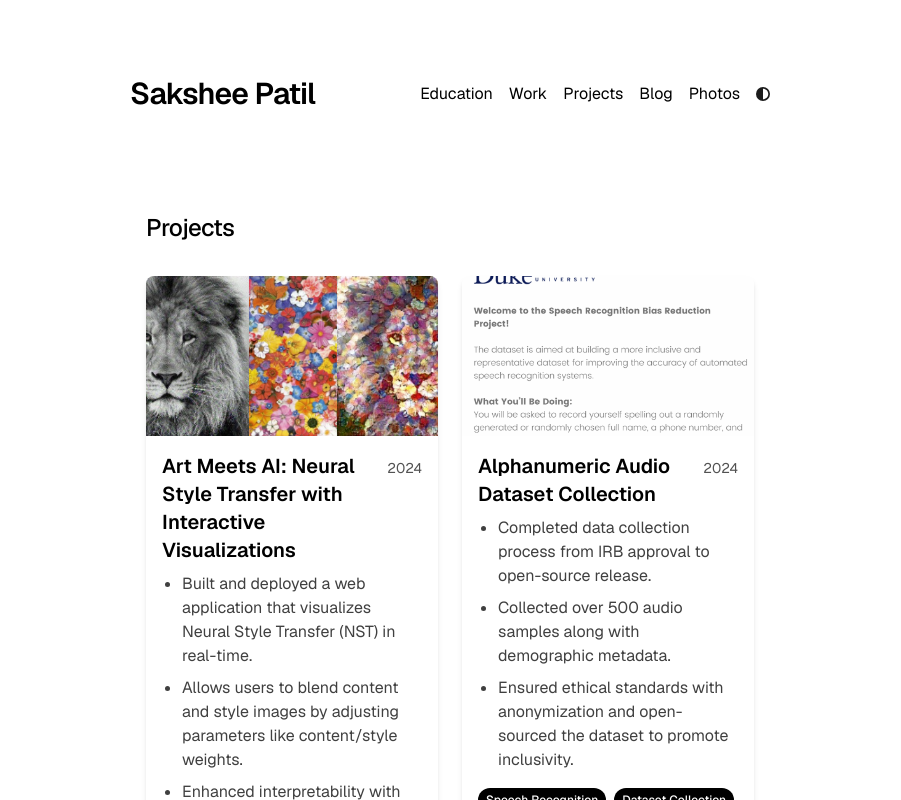
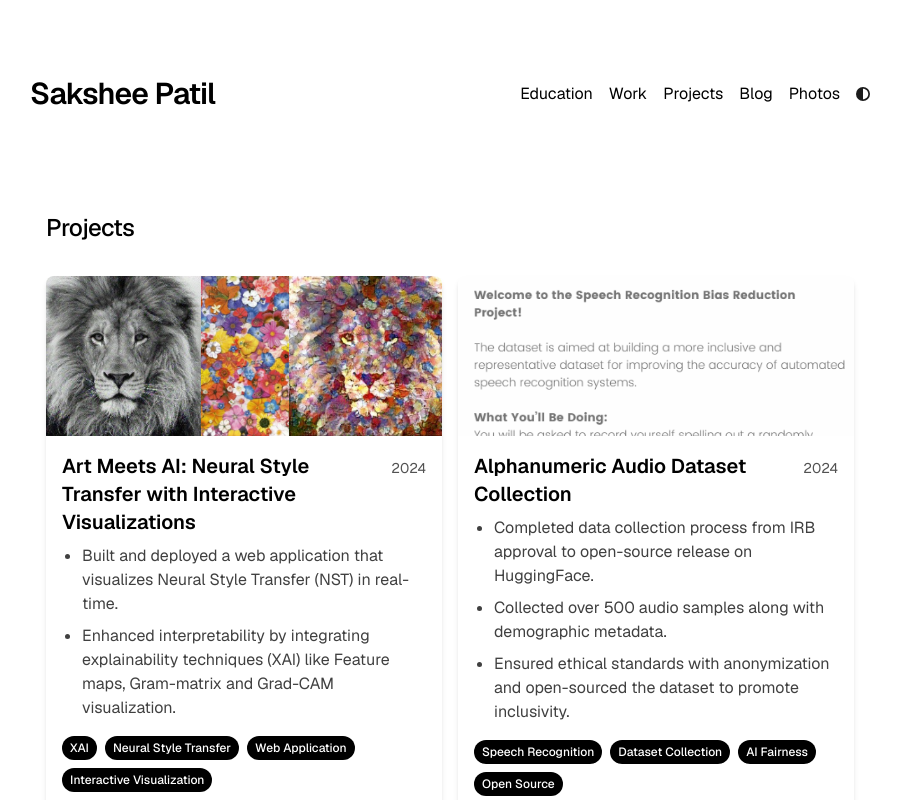
Before and after one commit to Sakshee5/my-nextjs-portfolio, a Next.js app: page /projects in a window 1280 px wide. Shown: the top 800 px of the page, without its empty margins (190-1091 px from the left). Built offline with nearby package versions, Linux system fonts and the light colour scheme.

Commit message:
layout update

```diff
--- a/app/blog/page.tsx
+++ b/app/blog/page.tsx
@@ -7,8 +7,8 @@ export const metadata = {
 
 export default function PortfolioTimeline() {
   return (
-    <section>
-  <div className="relative border-l-2 border-neutral-300 dark:border-neutral-700 ml-20 pl-15">
+    <section className="py-12 px-6 bg-neutral-50 dark:bg-neutral-900">
+   <div className="relative border-l-2 border-neutral-300 dark:border-neutral-700 ml-20 pl-15">
     {timelineItems.map((item, index) => (
       <div
         key={index}
@@ -49,8 +49,16 @@ export default function PortfolioTimeline() {
 
 const timelineItems = [
   {
+    title: "POV: My First Week exploring Mechanistic Interpretability",
+    subtitle: "Interpreting Attention Patterns, Ablation, Residual Streams using TransformerLens, and what I learned along the way",
+    extra: "Medium publication by Sakshee Patil",
+    date: "Nov 2024",
+    link: "https://medium.com/@saksheepatil05/pov-my-first-week-exploring-mechanistic-interpretability-f1d3e4a6f01a",
+  },
+  {
     title: "Cracking the Code: How Adversarial Attacks Manipulate AI Language Models",
-    subtitle: "Medium publication by Sakshee Patil",
+    subtitle: "Paper Overview: Adversarial Attacks and Defenses in Large Language Models: Old and New Threats",
+    extra: "Medium publication by Sakshee Patil",
     date: "Sept 2024",
     link: "https://saksheepatil05.medium.com/cracking-the-code-how-adversarial-attacks-manipulate-ai-language-models-239620395e58",
   },
--- a/app/edu/page.tsx
+++ b/app/edu/page.tsx
@@ -55,6 +55,7 @@ const timelineItems = [
     date: "Aug 2024 - Dec 2025",
     link: "https://masters.pratt.duke.edu/ai/",
     details: [
+      "GPA: 4.0, Relevant coursework: Explainable AI, Modeling Process & Algorithms, Deep Learning, LLMs",
       "Research Assistant for CREATE: Center for Research & Engineering of AI Technology in Education",
       "Won the “First Grand Prize” and “Best Use of Agents” special prize in the DukeAI Hackathon amongst 500+ participants. Built Inception-Swarm, a multi-agent system capable of building multi-agent systems based on natural language prompts.",
     ]
--- a/app/global.css
+++ b/app/global.css
@@ -35,10 +35,10 @@
 }
 
 html {
-  min-width: 360px;
+  min-width: 500px;
 }
 
-.prose {
+/* .prose {
   @apply text-[#333333] dark:text-[#D4D4D4];
 }
 
@@ -70,9 +70,9 @@ html {
 
 .prose *:hover > .anchor {
   @apply visible;
-}
+} */
 
-.prose pre {
+/* .prose pre {
   @apply bg-[#F7F7F7] dark:bg-[#181818] rounded-lg overflow-x-auto;
 }
 
@@ -88,11 +88,11 @@ html {
 
 .prose code span {
   @apply font-medium;
-}
+} */
 
-.prose img {
+/* .prose img {
   /* Don't apply styles to next/image */
-  @apply m-0;
+  /* @apply m-0;
 }
 
 .prose h2,
@@ -105,7 +105,7 @@ h6 {
 
 .prose strong {
   @apply font-medium;
-}
+} */ */
 
 .prose > :first-child {
   /* Override removing top margin, causing layout shift */
--- a/app/layout.tsx
+++ b/app/layout.tsx
@@ -81,7 +81,7 @@ export default function RootLayout({
           enableSystem
           disableTransitionOnChange
         >
-          <main className="flex-auto min-w-0 mt-2 md:mt-6 flex flex-col px-6 sm:px-4 md:px-0 max-w-[640px] w-full">
+          <main className="flex-auto min-w-0 mt-2 md:mt-6 flex flex-col px-6 sm:px-4 md:px-0 max-w-[840px] w-full">
             <Navbar />
             {children}
             <Footer />
--- a/app/page.tsx
+++ b/app/page.tsx
@@ -4,14 +4,14 @@ export default function Page() {
   return (
     <section className="text-center">
       {/* Profile Image */}
-      <div className="mb-3">
+      <div className="mb-3 -mt-8">
         <Image
           src="/profile.jpeg"
           alt="Profile photo"
           className="rounded-full bg-gray-100 mx-auto"
           unoptimized
-          width={160}
-          height={160}
+          width={240}
+          height={200}
           priority
         />
       </div>
--- a/app/projects/page.tsx
+++ b/app/projects/page.tsx
@@ -11,7 +11,7 @@ export default function Projects() {
   return (
     <section className="p-4">
       <h1 className="mb-8 text-2xl font-medium tracking-tight">Projects</h1>
-      <div className="grid grid-cols-1 sm:grid-cols-2 lg:grid-cols-2 gap-6 max-w-4xl mx-auto">
+      <div className="grid grid-cols-1 sm:grid-cols-2 lg:grid-cols-2 gap-4 max-w-4xl mx-auto">
         {projects.map((project, index) => (
           <div
             key={index}
--- a/app/projects/project-data.tsx
+++ b/app/projects/project-data.tsx
@@ -14,11 +14,10 @@ export const projects: Project[] = [
     title: "Art Meets AI: Neural Style Transfer with Interactive Visualizations",
     year: 2024,
     image: "/projects/style-transfer.png",
-    url: "https://github.com/Sakshee5",
+    url: "https://github.com/Sakshee5/XAI-style-transfer",
     bulletPoints: [
       "Built and deployed a web application that visualizes Neural Style Transfer (NST) in real-time.",
-      "Allows users to blend content and style images by adjusting parameters like content/style weights.",
-      "Enhanced interpretability with XAI techniques like saliency maps and Grad-CAM."
+      "Enhanced interpretability by integrating explainability techniques (XAI) like Feature maps, Gram-matrix and Grad-CAM visualization.",
     ],
     tags: ["XAI", "Neural Style Transfer", "Web Application", "Interactive Visualization"]
   },
@@ -26,9 +25,9 @@ export const projects: Project[] = [
     title: "Alphanumeric Audio Dataset Collection",
     year: 2024,
     image: "/projects/dataset-collection.png",
-    url: "https://github.com/Sakshee5/Alphanumeric-Audio-Dataset",
+    url: "https://huggingface.co/datasets/sakshee05/alphanumeric-audio-dataset",
     bulletPoints: [
-      "Completed data collection process from IRB approval to open-source release.",
+      "Completed data collection process from IRB approval to open-source release on HuggingFace.",
       "Collected over 500 audio samples along with demographic metadata.",
       "Ensured ethical standards with anonymization and open-sourced the dataset to promote inclusivity."
     ],
--- a/app/work-ex/page.tsx
+++ b/app/work-ex/page.tsx
@@ -12,18 +12,20 @@ export default function PortfolioTimeline() {
   <h1 className="text-3xl font-bold text-center text-neutral-800 dark:text-neutral-100 mb-8">
     Work Experience
   </h1>
-      <div className="relative border-l-4 border-neutral-400 dark:border-neutral-600 mx-auto max-w-2xl pl-13">
+  <div className="relative mx-auto max-w-2xl flex">
+    {/* Timeline Line */}
+    <div className="relative border-l-4 border-neutral-400 dark:border-neutral-600" style={{ marginLeft: "40px" }}>
+      {/* Invisible spacer for alignment */}
+    </div>
+
+    {/* Timeline Content */}
+    <div className="pl-0">
       {timelineItems.map((item, index) => (
         <div key={index} className="mb-12 flex items-start relative">
           {/* Date */}
           <div className="absolute -left-28 w-24 text-right mt-1 text-sm font-medium text-neutral-600 dark:text-neutral-400">
             {item.date}
           </div>
-
-            {/* Timeline Dot
-            <div className="relative flex-shrink-0">
-              <div className="w-4 h-4 mt-2 bg-neutral-500 rounded-full border-2 border-white dark:border-neutral-800"></div>
-            </div> */}
 
           {/* Content */}
           <div className="ml-6 space-y-2">
@@ -45,7 +47,9 @@ export default function PortfolioTimeline() {
         </div>
       ))}
     </div>
+  </div>
 </section>
+
   );
 }
 
```
Lines whose indentation alone changed are shown as unchanged.
